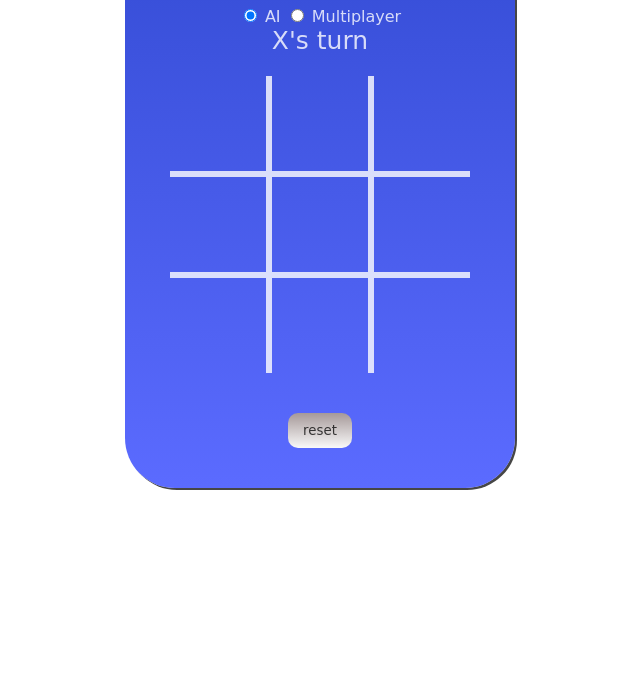
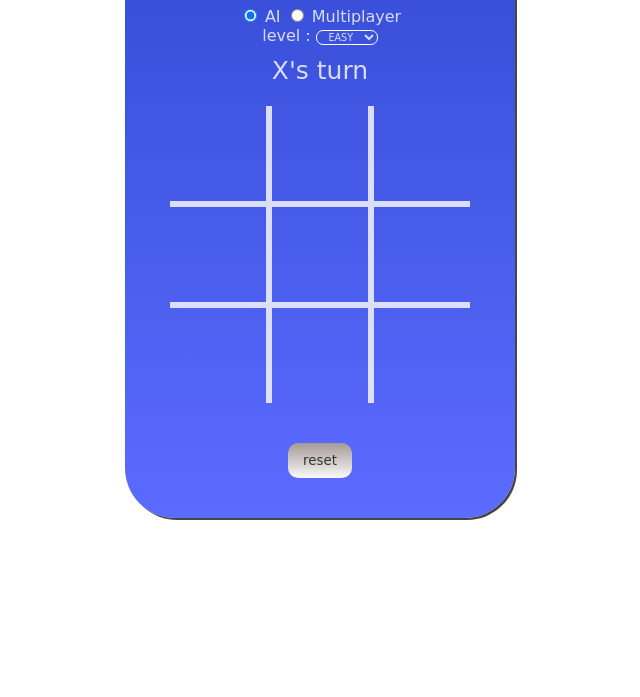
Before and after one commit to Raman-Shakya/tic-tac-toe, a plain HTML site: page index.html in a window 1280 px wide. Shown: the part 103-800 px from the top of the page, without its empty margins (320-960 px from the left). Drawn offline with Linux system fonts and the light colour scheme; a web font is replaced by a local one.

Commit message:
Update index.html

```diff
--- a/index.html
+++ b/index.html
@@ -15,8 +15,13 @@
         <label for="ai">AI</label>
         <input type="radio" id="mult" name="ai" onclick="AIselector(false)">
         <label for="mult">Multiplayer</label>
-
-
+        <div class="level">level :
+            <select name="level" id="lvselector" oninput="depth()">
+                <option value="easy">EASY</option>
+                <option value="medium">MEDIUM</option>
+                <option value="hard">HARD</option>
+            </select>
+        </div>
         <div id="msg"></div>
         <table cellspacing=0px cellspacing=0px>
             <tr><td id="c11" onclick=clck(1,1)>O</td><td id="c12" onclick=clck(1,2)>O</td><td id="c13" onclick=clck(1,3)>O</td></tr>
```
